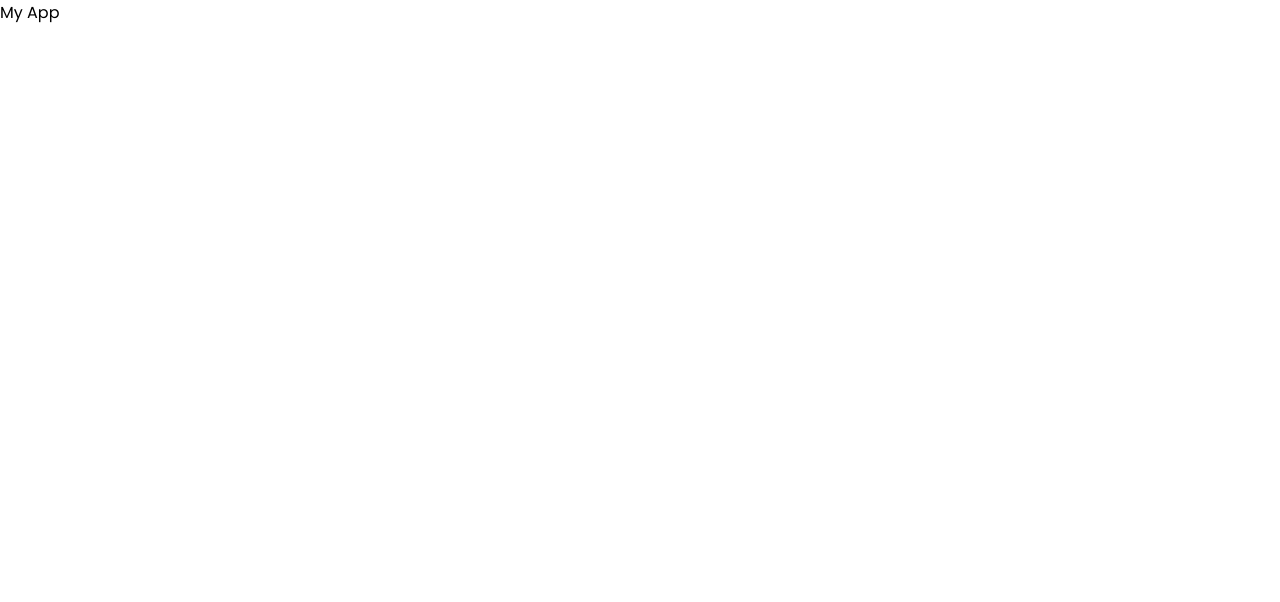
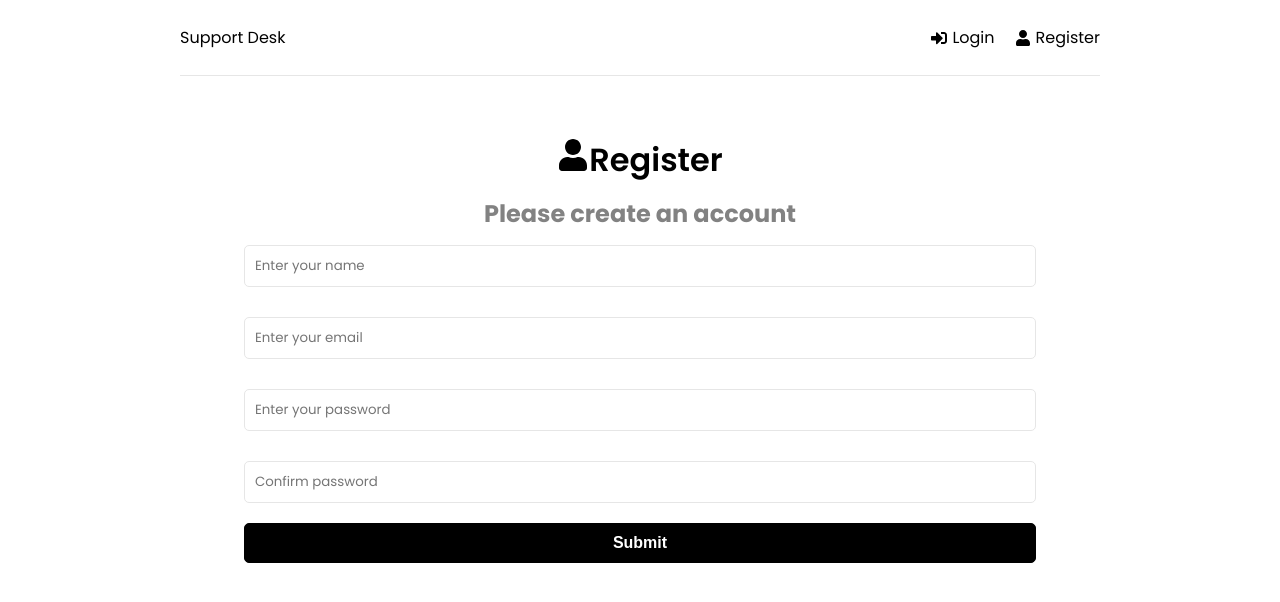
Before and after one commit to raniagh/support-desk, a React (Create React App) app in the folder frontend/: page /register in a window 1280 px wide. Shown: the top 602 px of the page. Built offline with nearby package versions, Linux system fonts and the light colour scheme.

Commit message:
register login home UI

```diff
--- a/frontend/src/App.js
+++ b/frontend/src/App.js
@@ -1,5 +1,27 @@
+import { Route, BrowserRouter as Router, Routes } from "react-router-dom";
+import { ToastContainer } from "react-toastify";
+import "react-toastify/dist/ReactToastify.css";
+import Home from "./pages/Home";
+import Login from "./pages/Login";
+import Register from "./pages/Register";
+import Header from "./components/Header";
+
 function App() {
-  return <div>My App</div>;
+  return (
+    <>
+      <Router>
+        <div class="container">
+          <Header />
+          <Routes>
+            <Route path="/" element={<Home />} />
+            <Route path="/login" element={<Login />} />
+            <Route path="/register" element={<Register />} />
+          </Routes>
+        </div>
+      </Router>
+      <ToastContainer />
+    </>
+  );
 }
 
 export default App;
--- /dev/null
+++ b/frontend/src/components/Header.jsx
@@ -0,0 +1,28 @@
+import { FaSignInAlt, FaSignOutAlt, FaUser } from "react-icons/fa";
+import { Link } from "react-router-dom";
+
+function Header() {
+  return (
+    <header className="header">
+      <div className="logo">
+        <Link to="/">Support Desk</Link>
+      </div>
+      <ul>
+        <li>
+          <Link to="/login">
+            <FaSignInAlt />
+            Login
+          </Link>
+        </li>
+        <li>
+          <Link to="/register">
+            <FaUser />
+            Register
+          </Link>
+        </li>
+      </ul>
+    </header>
+  );
+}
+
+export default Header;
--- /dev/null
+++ b/frontend/src/pages/Home.jsx
@@ -0,0 +1,24 @@
+import { Link } from "react-router-dom";
+import { FaQuestionCircle, FaTicketAlt } from "react-icons/fa";
+
+function Home() {
+  return (
+    <>
+      <section className="heading">
+        <h1>What do you need help with ?</h1>
+        <p>Please choose from an option below</p>
+      </section>
+      <Link to="/new-ticket" className="btn btn-reverse btn-block">
+        <FaQuestionCircle />
+        Create New Ticket
+      </Link>
+
+      <Link to="/tickets" className="btn btn-block">
+        <FaTicketAlt />
+        View My Tickets
+      </Link>
+    </>
+  );
+}
+
+export default Home;
--- /dev/null
+++ b/frontend/src/pages/Login.jsx
@@ -0,0 +1,69 @@
+import { useState } from "react";
+import { FaSignInAlt } from "react-icons/fa";
+import { toast } from "react-toastify";
+
+function Login() {
+  const [formData, setFormData] = useState({
+    email: "",
+    password: "",
+  });
+
+  const { email, password } = formData;
+
+  const onChange = (e) => {
+    setFormData((prevState) => ({
+      ...prevState,
+      [e.target.name]: e.target.value,
+    }));
+  };
+
+  const onSubmit = (e) => {
+    e.preventDefault();
+  };
+
+  return (
+    <>
+      <section className="heading">
+        <h1>
+          <FaSignInAlt />
+          Login
+        </h1>
+        <p>Please log in to get Support</p>
+        <section className="form">
+          <form onSubmit={onSubmit}>
+            <div className="form-group">
+              <input
+                type="email"
+                className="form-control"
+                id="email"
+                name="email"
+                value={email}
+                onChange={onChange}
+                placeholder="Enter your email"
+                required
+              />
+            </div>
+            <div className="form-group">
+              <input
+                type="password"
+                className="form-control"
+                id="password"
+                name="password"
+                value={password}
+                onChange={onChange}
+                placeholder="Enter your password"
+                required
+              />
+            </div>
+
+            <div className="form-group">
+              <button className="btn btn-block">Submit</button>
+            </div>
+          </form>
+        </section>
+      </section>
+    </>
+  );
+}
+
+export default Login;
--- /dev/null
+++ b/frontend/src/pages/Register.jsx
@@ -0,0 +1,98 @@
+import { useState } from "react";
+import { FaUser } from "react-icons/fa";
+import { toast } from "react-toastify";
+
+function Register() {
+  const [formData, setFormData] = useState({
+    name: "",
+    email: "",
+    password: "",
+    password2: "",
+  });
+
+  const { name, email, password, password2 } = formData;
+
+  const onChange = (e) => {
+    setFormData((prevState) => ({
+      ...prevState,
+      [e.target.name]: e.target.value,
+    }));
+  };
+
+  const onSubmit = (e) => {
+    e.preventDefault();
+
+    if (password !== password2) {
+      toast.error("passwords do not match");
+    }
+  };
+
+  return (
+    <>
+      <section className="heading">
+        <h1>
+          <FaUser />
+          Register
+        </h1>
+        <p>Please create an account</p>
+        <section className="form">
+          <form onSubmit={onSubmit}>
+            <div className="form-group">
+              <input
+                type="text"
+                className="form-control"
+                id="name"
+                name="name"
+                value={name}
+                onChange={onChange}
+                placeholder="Enter your name"
+                required
+              />
+            </div>
+            <div className="form-group">
+              <input
+                type="email"
+                className="form-control"
+                id="email"
+                name="email"
+                value={email}
+                onChange={onChange}
+                placeholder="Enter your email"
+                required
+              />
+            </div>
+            <div className="form-group">
+              <input
+                type="password"
+                className="form-control"
+                id="password"
+                name="password"
+                value={password}
+                onChange={onChange}
+                placeholder="Enter your password"
+                required
+              />
+            </div>
+            <div className="form-group">
+              <input
+                type="password"
+                className="form-control"
+                id="password2"
+                name="password2"
+                value={password2}
+                onChange={onChange}
+                placeholder="Confirm password"
+                required
+              />
+            </div>
+            <div className="form-group">
+              <button className="btn btn-block">Submit</button>
+            </div>
+          </form>
+        </section>
+      </section>
+    </>
+  );
+}
+
+export default Register;
```
